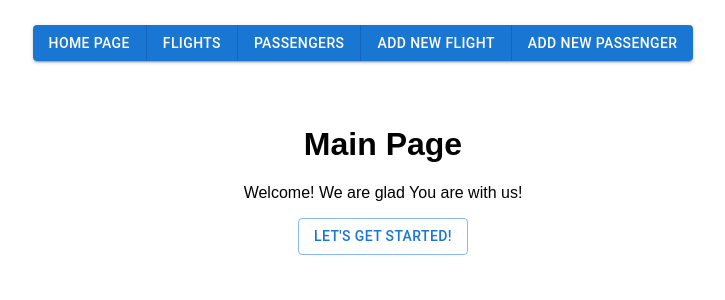
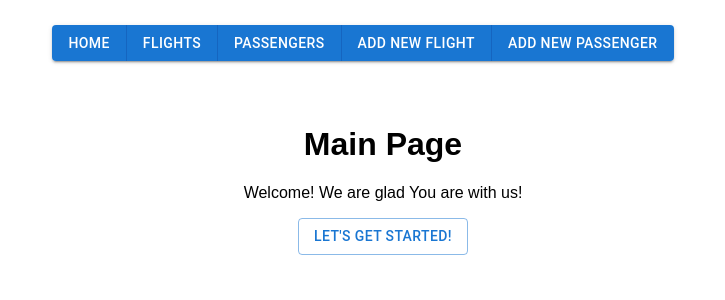
Before and after one commit to Shair13/flight-manager-react, a React (Create React App) app: page / in a window 1280 px wide. Shown: the top 300 px of the page, without its empty margins (257-982 px from the left). Built offline with nearby package versions, Linux system fonts and the light colour scheme.

Commit message:
fixed function error in FlightDeleteButton

```diff
--- a/src/components/DeleteFlightButton.js
+++ b/src/components/DeleteFlightButton.js
@@ -1,14 +1,21 @@
 import React from 'react';
 import {Button} from "@mui/material";
 import {deleteFlight, getFlights} from "../logic/flightsApi";
+import {redirect, useNavigate} from "react-router-dom";
 
 const DeleteFlightButton = ({flightId, setFlights}) => {
+
+        const navigate = useNavigate();
 
         const buttonHandler = async (e) => {
             e.preventDefault();
             await deleteFlight(flightId)
             const fetchedData = await getFlights();
-            setFlights(fetchedData);
+            if (typeof setFlights === "function") {
+                setFlights(fetchedData);
+            } else {
+                navigate("/flights");
+            }
         };
 
         return (
--- a/src/components/Header.js
+++ b/src/components/Header.js
@@ -13,7 +13,7 @@ const Header = () => {
             p={2}>
             <Grid container justifyContent="center" spacing={5}>
                 <ButtonGroup variant="contained" aria-label="Basic button group">
-                        <Link to="/"><Button>Home Page</Button></Link>
+                        <Link to="/"><Button>Home</Button></Link>
                         <Link to="/flights"><Button>Flights</Button></Link>
                         <Link to="/passengers"><Button>Passengers</Button></Link>
                         <Link to="/add-flight"><Button>Add New Flight</Button></Link>
```
